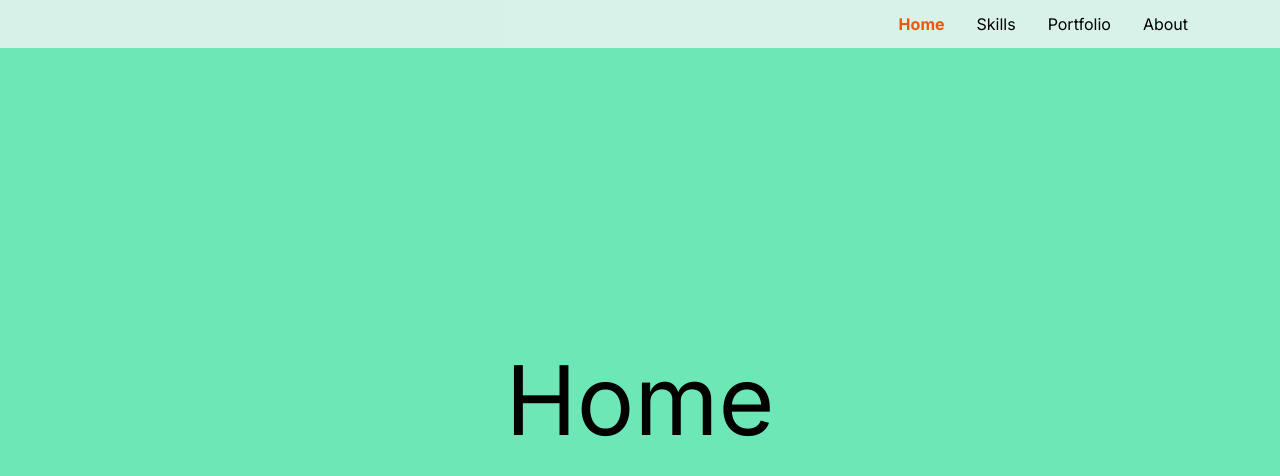
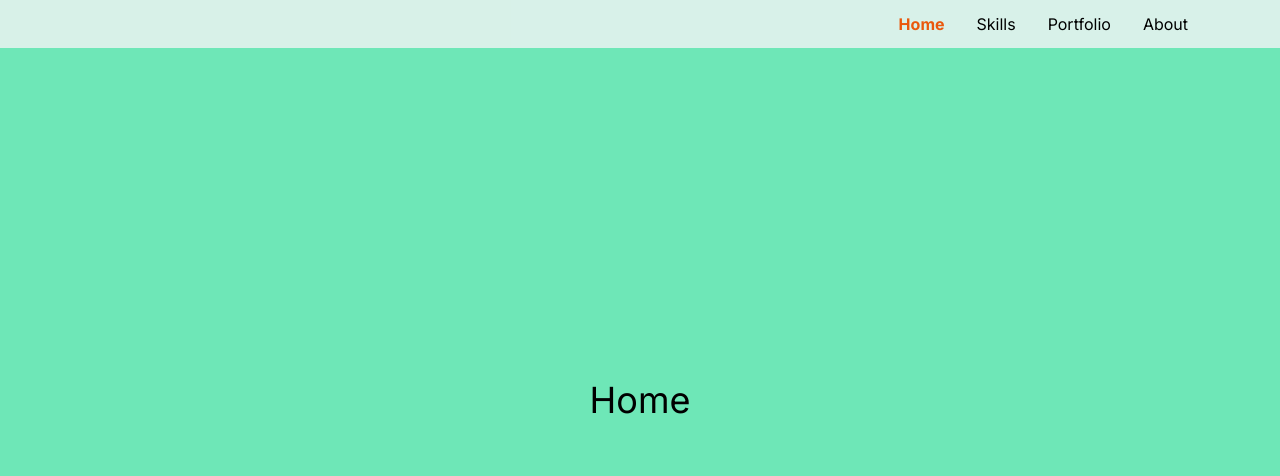
Before and after one commit to Arden27/portfolio, a Next.js app: page /snap in a window 1280 px wide. Shown: the top 476 px of the page. Built offline with nearby package versions, Linux system fonts and the light colour scheme.

Commit message:
titles size text changed

```diff
--- a/src/app/snap/page.js
+++ b/src/app/snap/page.js
@@ -14,9 +14,9 @@ export default function Home() {
             <NavBar mainRef={mainRef} />
             <section
                 id="home-section"
-                className="flex h-screen w-screen snap-start items-center justify-center bg-emerald-300 text-8xl"
+                className="flex h-screen w-screen snap-start items-center justify-center bg-emerald-300 text-4xl"
             >
-                Home
+                <h1>Home</h1>
             </section>
             <section
                 id="skills-section"
@@ -61,15 +61,15 @@ export default function Home() {
             </section>
             <section
                 id="portfolio-section"
-                className="flex h-screen w-screen snap-start items-center justify-center bg-emerald-300 text-8xl"
+                className="flex h-screen w-screen snap-start items-center justify-center bg-emerald-300 text-4xl"
             >
-                Portfolio
+                <h1>Portfolio</h1>
             </section>
             <section
                 id="about-section"
-                className="flex h-screen w-screen snap-start items-center justify-center bg-cyan-300 text-8xl"
+                className="flex h-screen w-screen snap-start items-center justify-center bg-cyan-300 text-4xl"
             >
-                About
+                <h1>About</h1>
             </section>
         </main>
     );
```
